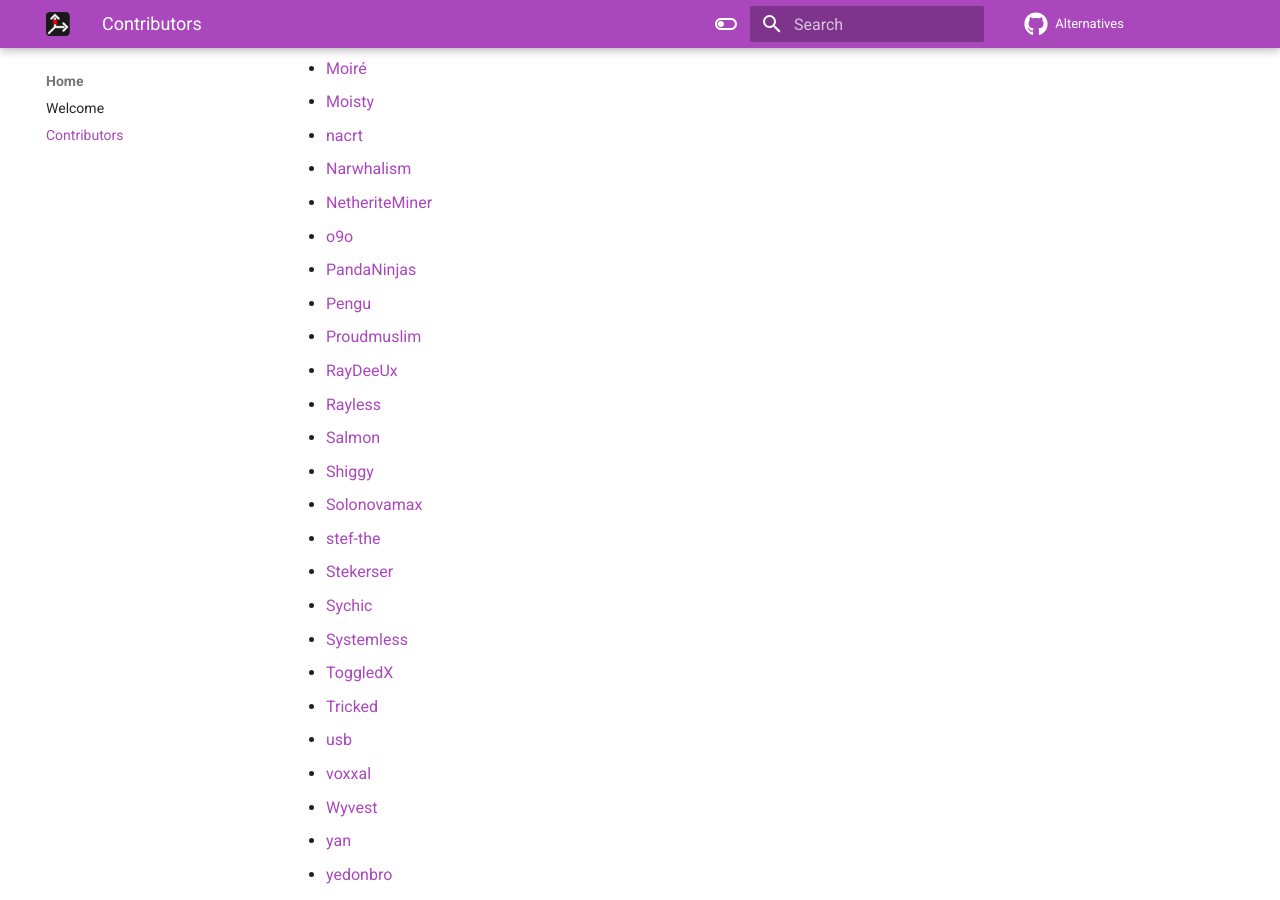
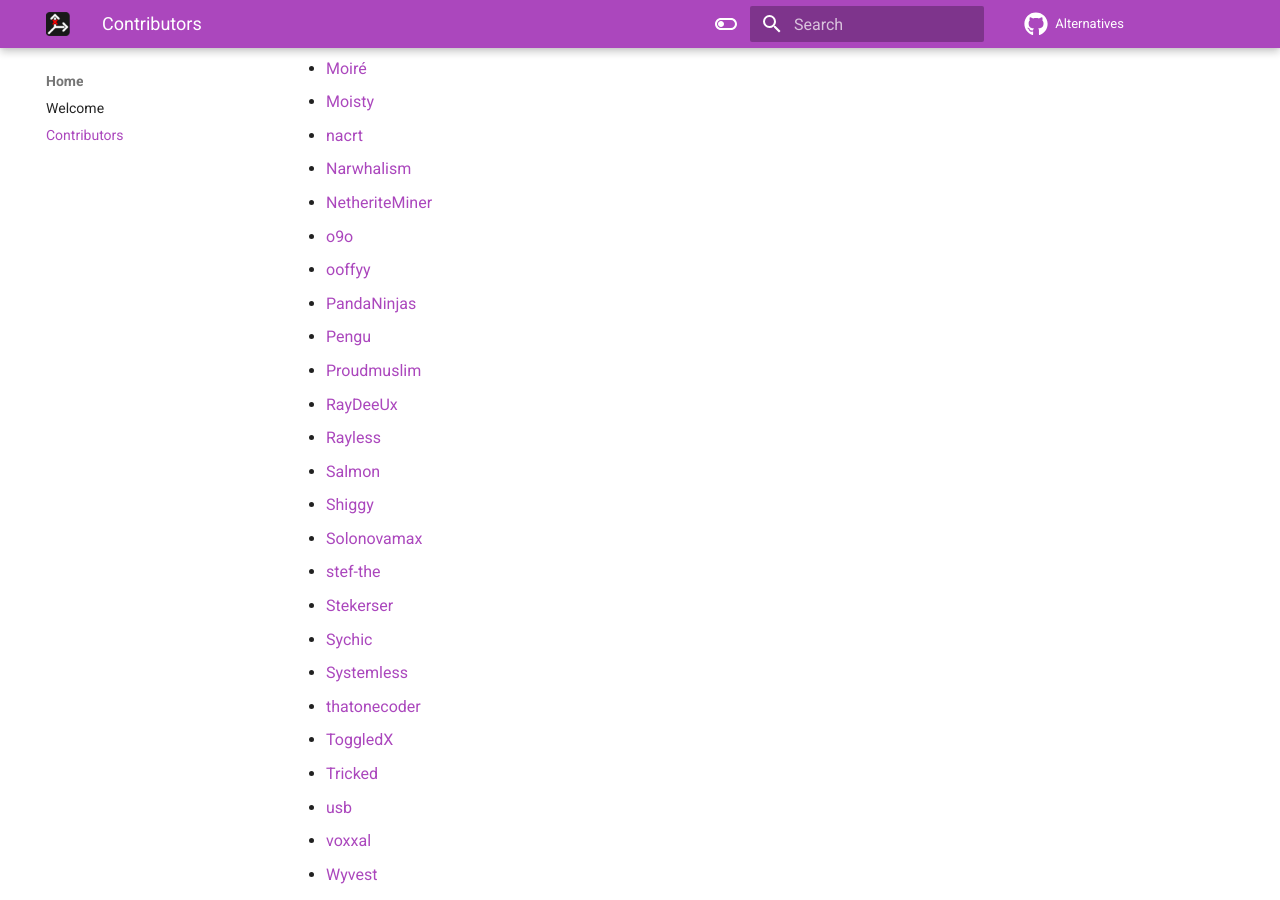
Before and after one commit to MicrocontrollersDev/Alternatives, an MkDocs documentation site: the page built from docs/contributors.md, in a window 1280 px wide and 900 px high, scrolled down 1415 px. Built offline with MkDocs 1.6.1 and Material for MkDocs 9.7.7, drawn with Linux system fonts in a browser that asks for light colours; comment, search, counter and statistics services are not loaded.

Commit message:
Update contributors.md

```diff
--- a/docs/contributors.md
+++ b/docs/contributors.md
@@ -43,6 +43,7 @@
 * [Narwhalism](https://www.twitch.tv/narwhalswim)
 * [NetheriteMiner](https://github.com/NetheriteMiner)
 * [o9o](https://www.youtube.com/@o9omc)
+* [ooffyy](https://github.com/realooffyy)
 * [PandaNinjas](https://github.com/pandaninjas)
 * [Pengu](https://github.com/pengubear)
 * [Proudmuslim](https://github.com/proudmuslim-dev)
@@ -55,6 +56,7 @@
 * [Stekerser](https://github.com/Stekerser)
 * [Sychic](https://github.com/Sychic)
 * [Systemless](https://github.com/SystemlessDev)
+* [thatonecoder](https://github.com/Coccocoahelper)
 * [ToggledX](https://github.com/ToggledX)
 * [Tricked](https://github.com/Tricked-dev)
 * [usb](https://github.com/U5B)
```
